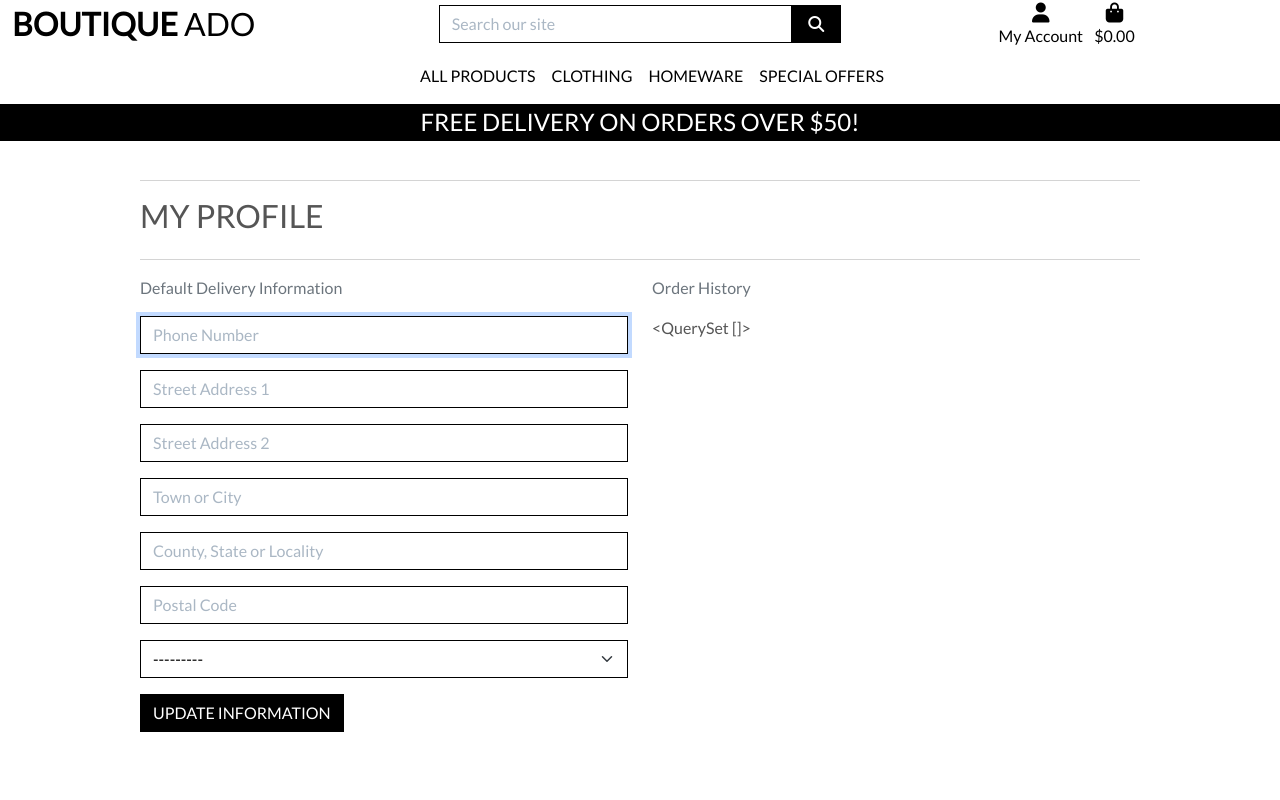
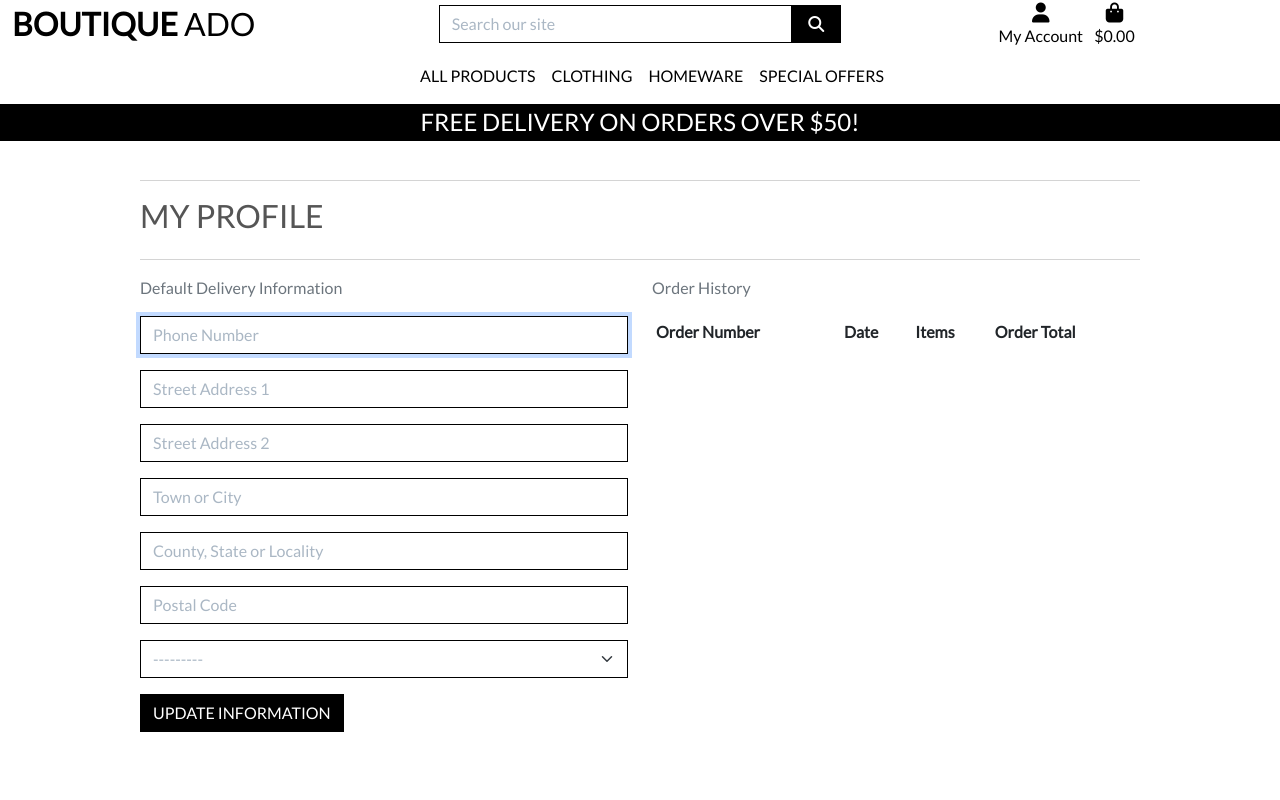
Before and after one commit to ExcellentWish/CI-Project-Boutique-Ado, a Django app: page /profile/ in a window 1280 px wide. Run offline with Django 4.2, Linux system fonts and the light colour scheme; a user stored in the database is signed in; data comes from the database, SQL or seed files in the repository; lists and menus that the app fills with data are empty; some libraries are stand-ins or nearby versions.

Commit message:
added order history and updated checkout views.

```diff
--- a/checkout/admin.py
+++ b/checkout/admin.py
@@ -10,7 +10,7 @@ class OrderLineItemAdminInline(admin.TabularInline):
 class OrderAdmin(admin.ModelAdmin):
     inlines = (OrderLineItemAdminInline,)
 
-    readonly_fields = ('order_number', 'date',
+    readonly_fields = ('order_number', 'user_profile',  'date',
                        'delivery_cost', 'order_total',
                        'grand_total', 'original_bag',
                        'stripe_pid')
--- a/profiles/static/profiles/css/profile.css
+++ b/profiles/static/profiles/css/profile.css
@@ -1,3 +1,8 @@
+.order-history {
+    max-height: 416px; /* height of profile form + submit button */
+    overflow-y: auto;
+}
+
 #profile-update-form .form-control {
     color: #000;
 }
--- /dev/null
+++ b/profiles/static/profiles/js/countryfield.js
@@ -0,0 +1,12 @@
+let countrySelected = $('#id_default_country').val();
+if(!countrySelected) {
+    $('#id_default_country').css('color', '#aab7c4');
+};
+$('#id_default_country').change(function() {
+    countrySelected = $(this).val();
+    if(!countrySelected) {
+        $(this).css('color', '#aab7c4');
+    } else {
+        $(this).css('color', '#000');
+    }
+});
--- a/profiles/templates/profiles/profile.html
+++ b/profiles/templates/profiles/profile.html
@@ -34,7 +34,43 @@
             </div>
             <div class="col-12 col-lg-6">
                 <p class="text-muted">Order History</p>
-                {{ orders }}
+                <div class="order-history table-responsive">
+                    <table class="table table-sm table-borderless">
+                        <thead>
+                            <tr>
+                                <th>Order Number</th>
+                                <th>Date</th>
+                                <th>Items</th>
+                                <th>Order Total</th>
+                            </tr>
+                        </thead>
+                        <tbody>
+                            {% for order in orders %}
+                                <tr>
+                                    <td>
+                                        <a href="{% url 'order_history' order.order_number %}"
+                                        title="{{ order.order_number }}">
+                                            {{ order.order_number|truncatechars:6 }}
+                                        </a>
+                                    </td>
+                                    <td>{{ order.date }}</td>
+                                    <td>
+                                        <ul class="list-unstyled">
+                                            {% for item in order.lineitems.all %}
+                                                <li class="small">
+                                                    {% if item.product.has_sizes %}
+                                                        Size {{ item.product.size|upper }}
+                                                    {% endif %}{{ item.product.name }} x{{ item.quantity }}
+                                                </li>
+                                            {% endfor %}
+                                        </ul>
+                                    </td>
+                                    <td>${{ order.grand_total }}</td>
+                                </tr>
+                            {% endfor %}
+                        </tbody>
+                    </table>
+                </div>
             </div>
         </div>
 {% endblock %}
--- a/profiles/urls.py
+++ b/profiles/urls.py
@@ -1,6 +1,9 @@
 from django.urls import path
 from . import views
 
+
+
 urlpatterns = [
-    path('', views.profile, name='profile')
+    path('', views.profile, name='profile'),
+    path('order_history/<order_number>', views.order_history, name='order_history'),
 ]
--- a/profiles/views.py
+++ b/profiles/views.py
@@ -3,6 +3,7 @@ from django.contrib import messages
 from .models import UserProfile
 
 from .forms import UserProfileForm
+from checkout.models import Order
 
 
 # Create your views here.
@@ -30,3 +31,20 @@ def profile(request):
     }
 
     return render(request, template, context)
+
+
+def order_history(request, order_number):
+    order = get_object_or_404(Order, order_number=order_number)
+
+    messages.info(request, (
+        f'This is a past confirmation for order number {order_number}. '
+        'A confirmation email was sent on the order date.'
+    ))
+
+    template = 'checkout/checkout_success.html'
+    context = {
+        'order': order,
+        'from_profile': True,
+    }
+
+    return render(request, template, context)
```
Also changed, not shown: checkout/templates/checkout/checkout_success.html (+19 -0 lines), checkout/views.py (+41 -1 lines).
